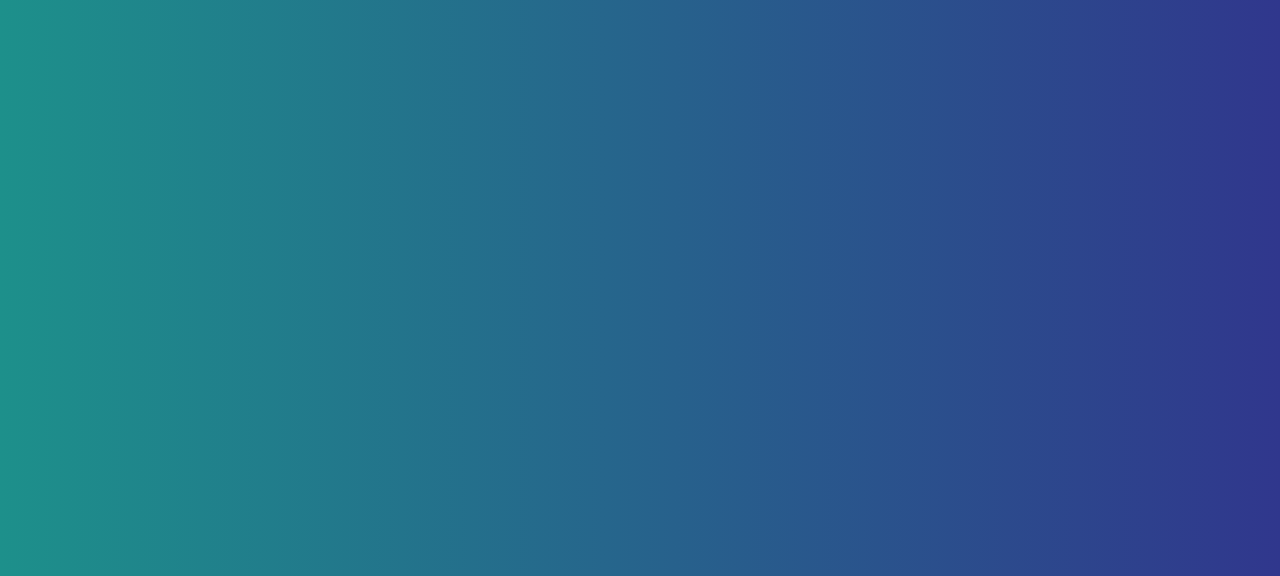
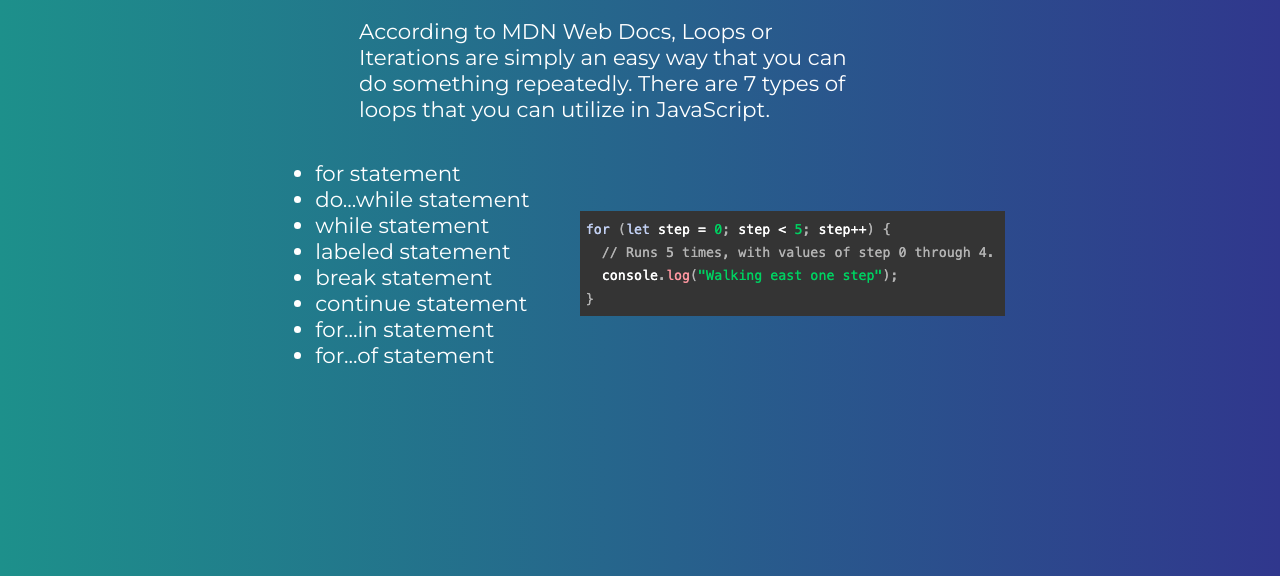
Before and after one commit to TommyPhi/C14-CodeDemo-Oct11, a plain HTML site: page loops.html in a window 1280 px wide. Shown: the part 224-800 px from the top of the page. Drawn offline with Linux system fonts and the light colour scheme.

Commit message:
Completed what are loops page and added new CSS

```diff
--- a/loops.html
+++ b/loops.html
@@ -18,6 +18,22 @@
     </header>
     <main>
         <h1>What are Loops?</h1>
+        <div class="content-container">
+            <p>According to MDN Web Docs, Loops or Iterations are simply an easy way that you can do something repeatedly. There are 7 types of loops that you can utilize in JavaScript.</p>
+            <div class="sub-content-container">
+                <ul>
+                    <li>for statement</li>
+                    <li>do...while statement</li>
+                    <li>while statement</li>
+                    <li>labeled statement</li>
+                    <li>break statement</li>
+                    <li>continue statement</li>
+                    <li>for...in statement</li>
+                    <li>for...of statement</li>
+                </ul>
+                <img src="exampleimg.png" alt="Image of for loop that showcases a for statement">
+            </div>
+        </div>
     </main>
 </body>
 </html>
--- a/styles.css
+++ b/styles.css
@@ -1,4 +1,5 @@
 body {
+    /* CSS for Body */
     background: linear-gradient(90deg, rgb(29, 144, 139) 0%, rgb(48, 55, 141) 100%);
     margin: 0;
     padding: 0;
@@ -7,12 +8,14 @@ body {
 }
 
 #main-container {
+    /* CSS for main content container in index.html */
     display: flex;
     justify-content: center;
     align-items: center;
 }
 
 .backbtn {
+    /* CSS for Back Button on content pages */
     margin: 25px;
     padding: 15px 30px;
     color: white;
@@ -25,6 +28,7 @@ body {
 }
 
 .backbtn:hover {
+    /* Hover CSS for back button */
     background: white;
     color:#27648c;
     background: linear-gradient(white, white) padding-box,
@@ -35,6 +39,7 @@ body {
 }
 
 main {
+    /* CSS for Main CSS */
     display: flex;
     justify-content: center;
     align-items: center;
@@ -42,6 +47,7 @@ main {
 }
 
 a {
+    /* CSS for <a> text */
     text-decoration: none;
     color: white;
 }
@@ -52,10 +58,19 @@ main h1 {
     font-family: 'Montserrat', sans-serif;
     font-weight: 800;
     font-size: 48pt;
+    margin-bottom: 0;
+}
+
+main h3 {
+    /* CSS for h1 tags in Header */
+    color: white;
+    font-family: 'Montserrat', sans-serif;
+    font-weight: 800;
     margin-bottom: 100px;
 }
 
 .card-container {
+    /* CSS for entire card container in index.html */
     display: grid;
     grid-template-columns: repeat(4, 235px);
     grid-template-rows: repeat(1, 350px);
@@ -64,6 +79,7 @@ main h1 {
 }
 
 .card {
+    /* CSS for each card in card container */
     display: flex;
     justify-content: center;
     align-items: center;
@@ -73,8 +89,40 @@ main h1 {
 }
 
 .card:hover {
+    /* CSS for card hover */
     border: 2px white solid;
     background-color: white;
     color: #27648c;
     transition: all 0.5s;
 }
+
+.content-container {
+    /* CSS for all content containers */
+    display: flex;
+    align-items: center;
+    justify-content: center;
+    flex-direction: column;
+}
+
+.content-container p, li {
+    /* CSS for text inside content containers */
+    color: white;
+    font-size: 16pt;
+    font-family: 'Montserrat', sans-serif;
+    margin-right: 50px;
+}
+
+.content-container p {
+    /* CSS specific for p tags in content containers */
+    width: 40%;
+}
+
+.sub-content-container {
+    /* CSS for sub-content containers */
+    display: inline-flex;
+}
+
+.sub-content-container img {
+    /* CSS for images in sub-content-containers */
+    align-self: center;
+}
```
Also changed, not shown: index.html (+2 -1 lines), do-while.html (renamed from foreach.html), exampleimg.png (added).
